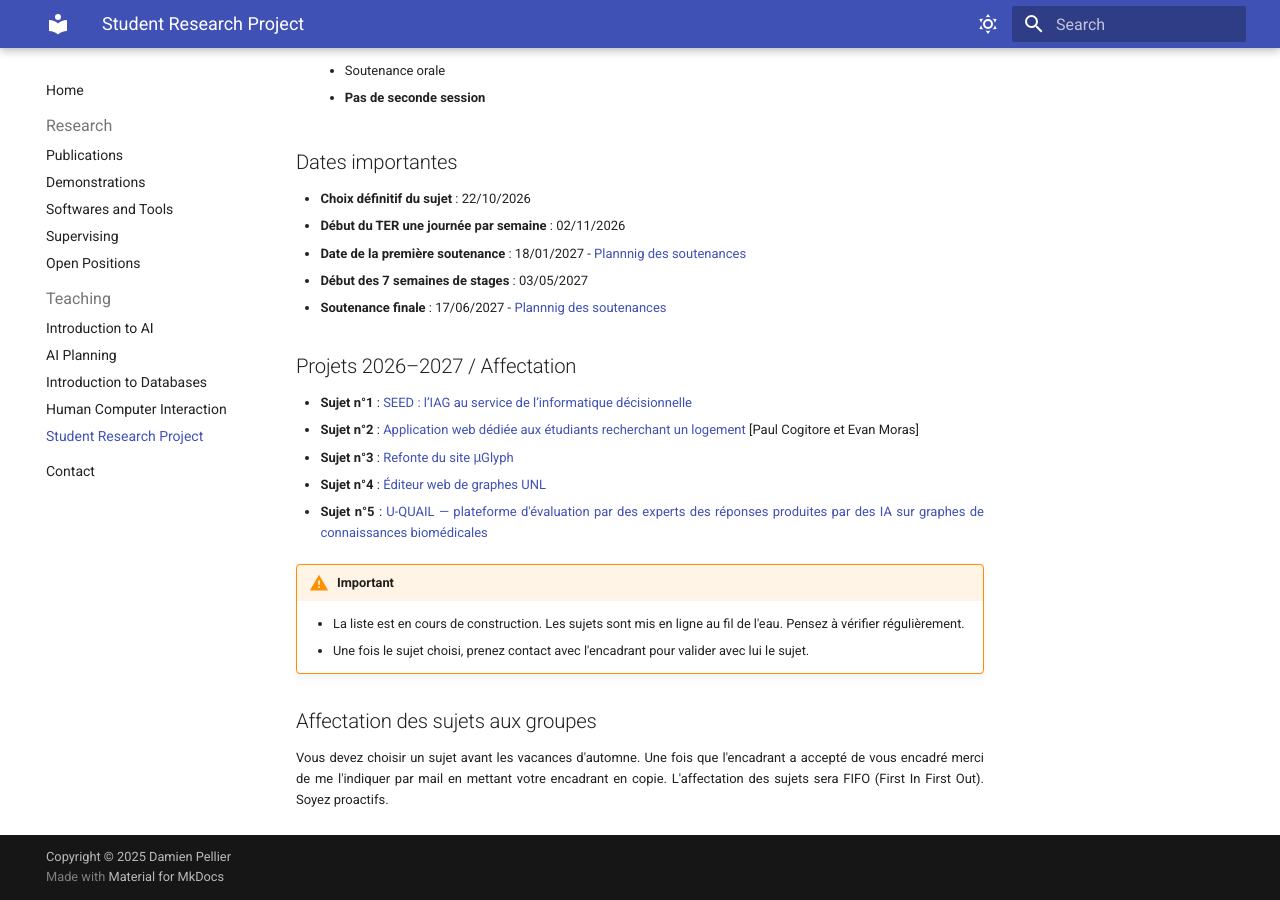
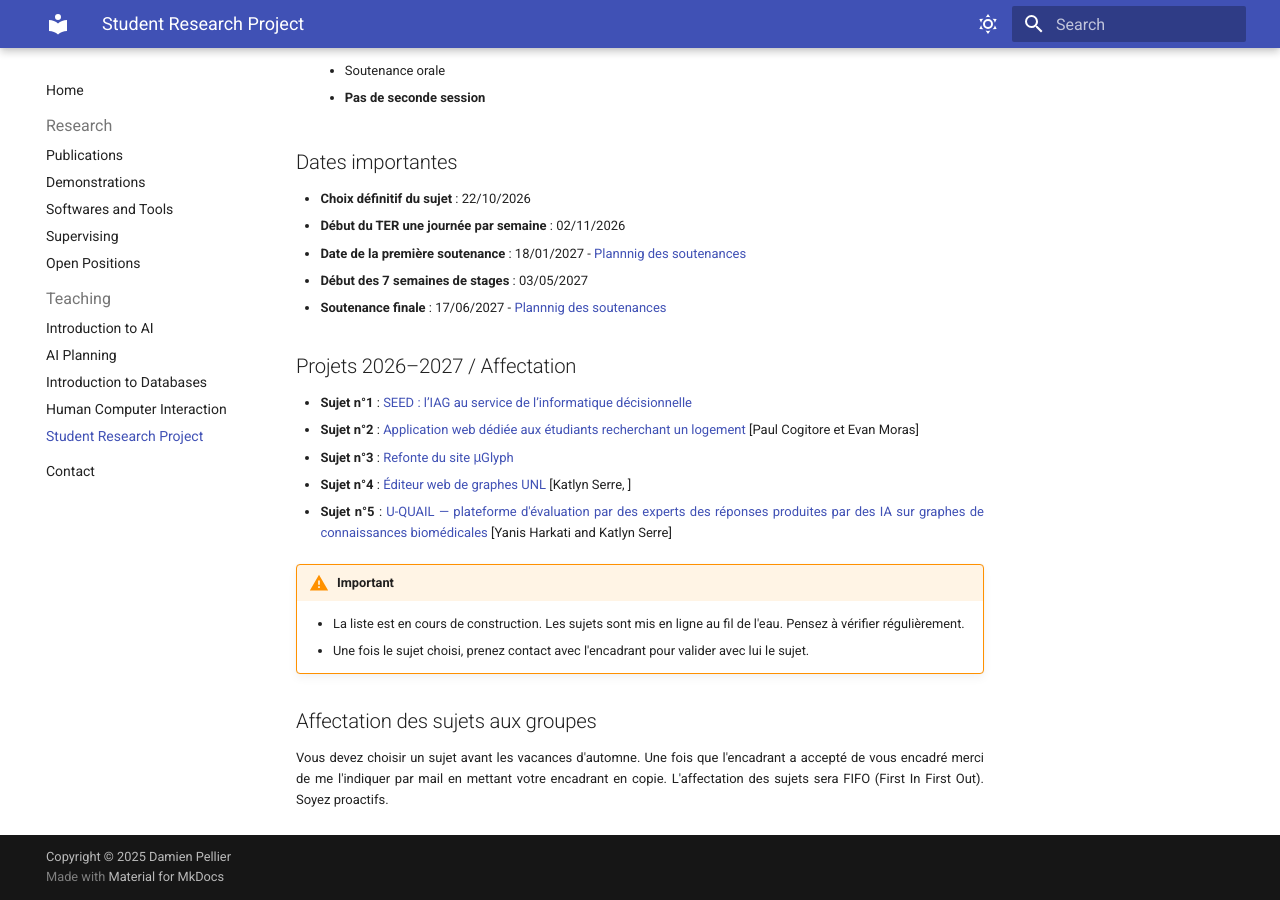
Before and after one commit to pellierd/homepage, an MkDocs documentation site: the page built from docs/teaching/srp.md, in a window 1280 px wide and 900 px high, scrolled down 877 px. Built offline with MkDocs 1.6.1 and Material for MkDocs 9.7.7, drawn with Linux system fonts in a browser that asks for light colours.

Commit message:
Add students to ter subject

```diff
--- a/docs/teaching/srp.md
+++ b/docs/teaching/srp.md
@@ -38,8 +38,8 @@
 - **Sujet n°1** : [SEED : l’IAG au service de l’informatique décisionnelle](srp/Sujet_1_2026.pdf)
 - **Sujet n°2** : [Application web dédiée aux étudiants recherchant un logement](srp/Sujet_2_2026.pdf) [Paul Cogitore et Evan Moras]
 - **Sujet n°3** : [Refonte du site μGlyph](srp/Sujet_3_2026.pdf)
-- **Sujet n°4** : [Éditeur web de graphes UNL](srp/Sujet_4_2026.pdf)
-- **Sujet n°5** : [U-QUAIL — plateforme d'évaluation par des experts des réponses produites par des IA sur graphes de connaissances biomédicales](srp/Sujet_5_2026.pdf)
+- **Sujet n°4** : [Éditeur web de graphes UNL](srp/Sujet_4_2026.pdf) [Katlyn Serre, ]
+- **Sujet n°5** : [U-QUAIL — plateforme d'évaluation par des experts des réponses produites par des IA sur graphes de connaissances biomédicales](srp/Sujet_5_2026.pdf) [Yanis Harkati and Katlyn Serre]
 
 !!! warning "Important"
       - La liste est en cours de construction. Les sujets sont mis en ligne au fil de l'eau. Pensez à vérifier régulièrement.
```
